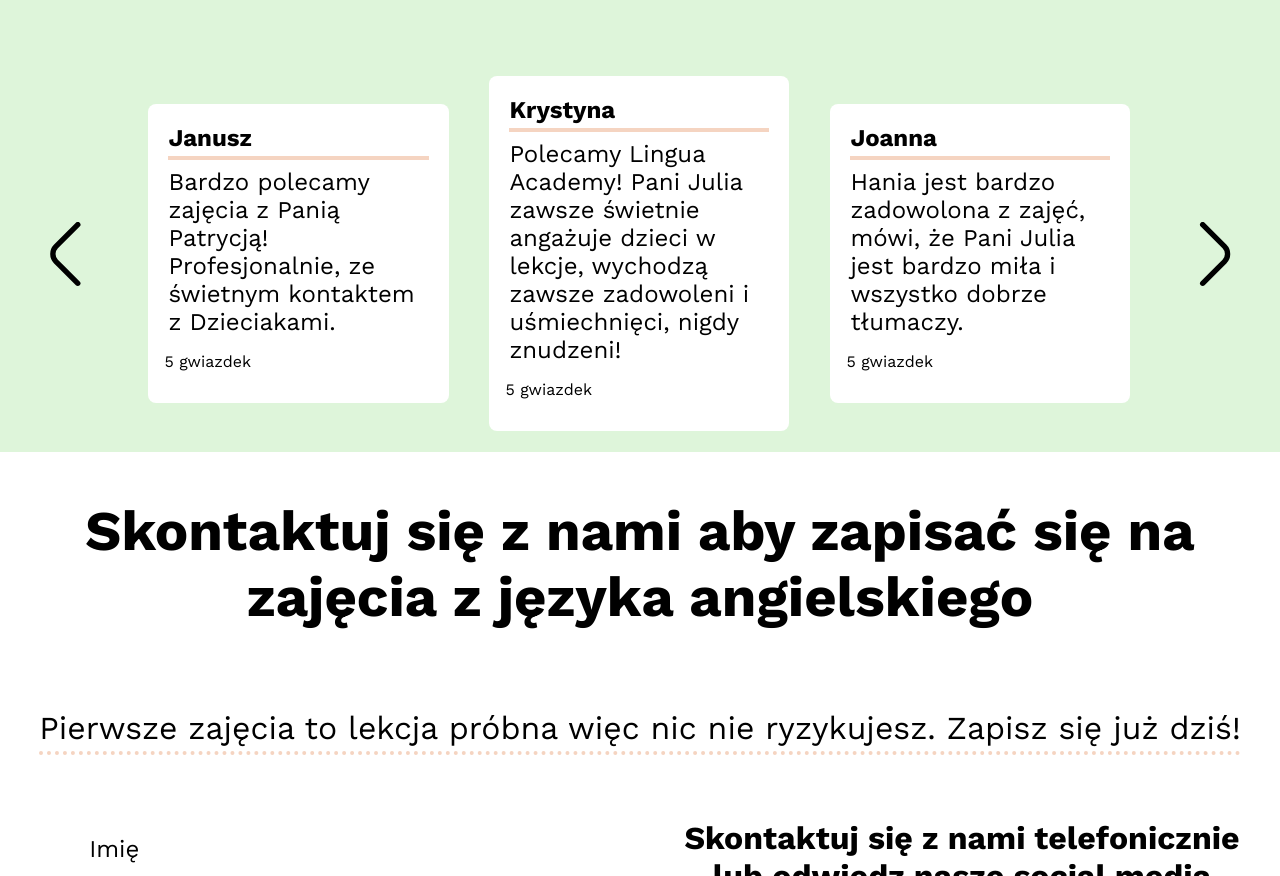
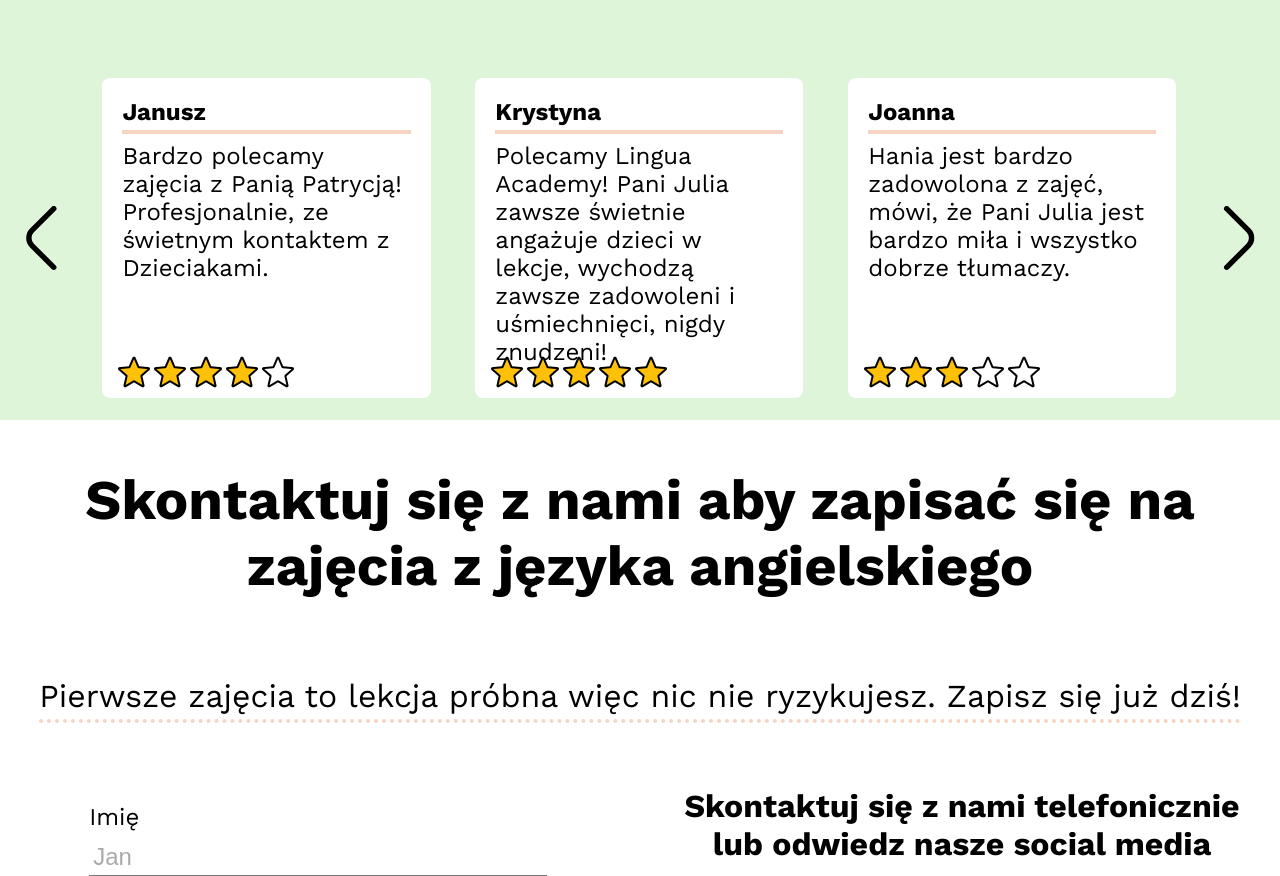
Before and after one commit to kamilczaja222/LinguaAcademy-portfolio, a website built with Parcel: page src/index.html in a window 1280 px wide. Shown: the part 2275-3151 px from the top of the page. Built offline with nearby package versions, Linux system fonts and the light colour scheme.

Commit message:
Carousel opini0n - rating

```diff
--- a/src/index.html
+++ b/src/index.html
@@ -93,27 +93,57 @@
                     <div class="carousel__opinions js-carousel-opinions">
                         <h3 class="carousel__header">Janusz</h3>
                         <p class="carousel__description">Bardzo polecamy zajęcia z Panią Patrycją! Profesjonalnie, ze świetnym kontaktem z Dzieciakami.</p>
-                        <p class="carousel__rating">5 gwiazdek</p>
+                        <p class="carousel__rating">
+                            <img class="carousel__image" src="./images/star_full.png">
+                            <img class="carousel__image" src="./images/star_full.png">
+                            <img class="carousel__image" src="./images/star_full.png">
+                            <img class="carousel__image" src="./images/star_full.png">
+                            <img class="carousel__image" src="./images/star_empty.png">
+                        </p>
                     </div>
                     <div class="carousel__opinions js-carousel-opinions">
                         <h3 class="carousel__header">Krystyna</h3>
                         <p class="carousel__description">Polecamy Lingua Academy! Pani Julia zawsze świetnie angażuje dzieci w lekcje, wychodzą zawsze zadowoleni i uśmiechnięci, nigdy znudzeni!</p>
-                        <p class="carousel__rating">5 gwiazdek</p>
+                        <p class="carousel__rating">
+                            <img class="carousel__image" src="./images/star_full.png">
+                            <img class="carousel__image" src="./images/star_full.png">
+                            <img class="carousel__image" src="./images/star_full.png">
+                            <img class="carousel__image" src="./images/star_full.png">
+                            <img class="carousel__image" src="./images/star_full.png">
+                        </p>
                     </div>
                     <div class="carousel__opinions js-carousel-opinions">
                         <h3 class="carousel__header">Joanna</h3>
                         <p class="carousel__description">Hania jest bardzo zadowolona z zajęć, mówi, że Pani Julia jest bardzo miła i wszystko dobrze tłumaczy.</p>
-                        <p class="carousel__rating">5 gwiazdek</p>
+                        <p class="carousel__rating">
+                            <img class="carousel__image" src="./images/star_full.png">
+                            <img class="carousel__image" src="./images/star_full.png">
+                            <img class="carousel__image" src="./images/star_full.png">
+                            <img class="carousel__image" src="./images/star_empty.png">
+                            <img class="carousel__image" src="./images/star_empty.png">
+                        </p>
                     </div>
                     <div class="carousel__opinions js-carousel-opinions">
                         <h3 class="carousel__header">Grzegorz</h3>
                         <p class="carousel__description">Moje córki uwielbiają Panią Julię, jest bardzo miła, punktualna, zawsze przygotowana do zajęć.</p>
-                        <p class="carousel__rating">5 gwiazdek</p>
+                        <p class="carousel__rating">
+                            <img class="carousel__image" src="./images/star_full.png">
+                            <img class="carousel__image" src="./images/star_full.png">
+                            <img class="carousel__image" src="./images/star_full.png">
+                            <img class="carousel__image" src="./images/star_full.png">
+                            <img class="carousel__image" src="./images/star_full.png">
+                        </p>
                     </div>
                     <div class="carousel__opinions js-carousel-opinions">
                         <h3 class="carousel__header">Amelia</h3>
                         <p class="carousel__description">Serdecznie polecam!!! Od 5 lat moje dzieci najpierw córka teraz syn uczęszcza na zajęcia. Matura zdana na niemal 100 procent.</p>
-                        <p class="carousel__rating">5 gwiazdek</p>
+                        <p class="carousel__rating">
+                            <img class="carousel__image" src="./images/star_full.png">
+                            <img class="carousel__image" src="./images/star_full.png">
+                            <img class="carousel__image" src="./images/star_full.png">
+                            <img class="carousel__image" src="./images/star_full.png">
+                            <img class="carousel__image" src="./images/star_full.png">
+                        </p>
                     </div>
                 </div>
                 <button class="carousel__button js-carousel-next"><img class="carousel__icon" src="./images/angle-right.svg"></button>
@@ -186,7 +216,7 @@
                 <li><a class="footer__link" href="#contact">Kontakt</a></li>
             </ul>
         </nav>
-        <article>
+        <article class="footer__article">
             <h2 class="footer__header">Dane firmy</h2>
             <p class="footer__description">
                 Lingua Academy sp. z o. o.<br>
@@ -196,7 +226,7 @@
                 32-050 Skawina<br>
             </p>
         </article>
-        <article>
+        <article class="footer__article">
             <h2 class="footer__header">Kontakt</h2>
             <p class="footer__description">
                 Justyna Ostrowska<br>
--- a/src/scss/modules/carousel.scss
+++ b/src/scss/modules/carousel.scss
@@ -16,7 +16,7 @@
         scroll-snap-type: x mandatory;
     }
     &__button {
-        padding: 8px;
+        padding: 4px;
         display: flex;
         align-items: center;
         border: 0;
@@ -25,8 +25,7 @@
             background-color: #cccccc;
         }
         @media (min-width: $tablet) {
-            padding: 16px;
-            margin: 0 16px;
+            padding: 8px;
             height: 64px;
         }
     }
@@ -35,6 +34,10 @@
         @media (min-width: $desktop) {
             height: 64px;
         }
+    }
+    &__image {
+        height: 32px;
+        width: 32px;
     }
     &__header {
         font-size: $heading4;
@@ -55,7 +58,7 @@
         padding: 16px;
         margin: 2%;
         scroll-snap-align: center;
-        min-height: 256px;
+        height: 320px;
         border-radius: 8px;
         min-width: 94%;
         margin: 3%;
@@ -68,4 +71,10 @@
             margin: 2%;
         }
     }
+    &__rating {
+        position: absolute;
+        bottom: 16px;
+        display: flex;
+        column-gap: 4px;
+    }
 }
--- a/src/scss/modules/header.scss
+++ b/src/scss/modules/header.scss
@@ -52,7 +52,6 @@
             border-style: none none solid none;
             border-color: $pink;
             border-bottom-width: 4px;
-            z-index: 1;
         }
         &--close {
             @media (max-width: $desktop) {
```
Also changed, not shown: src/images/star_empty.png (added), src/images/star_full.png (added).
